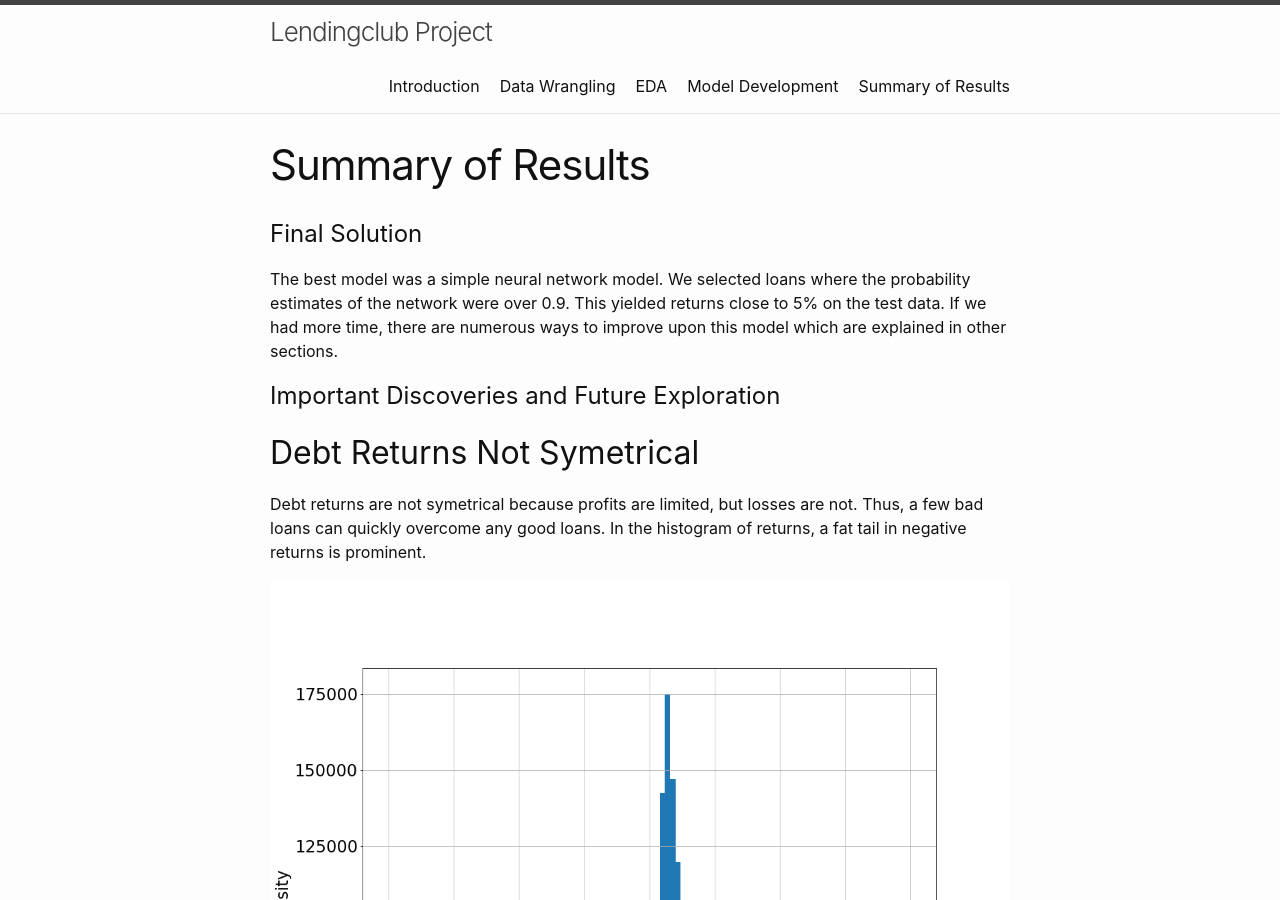
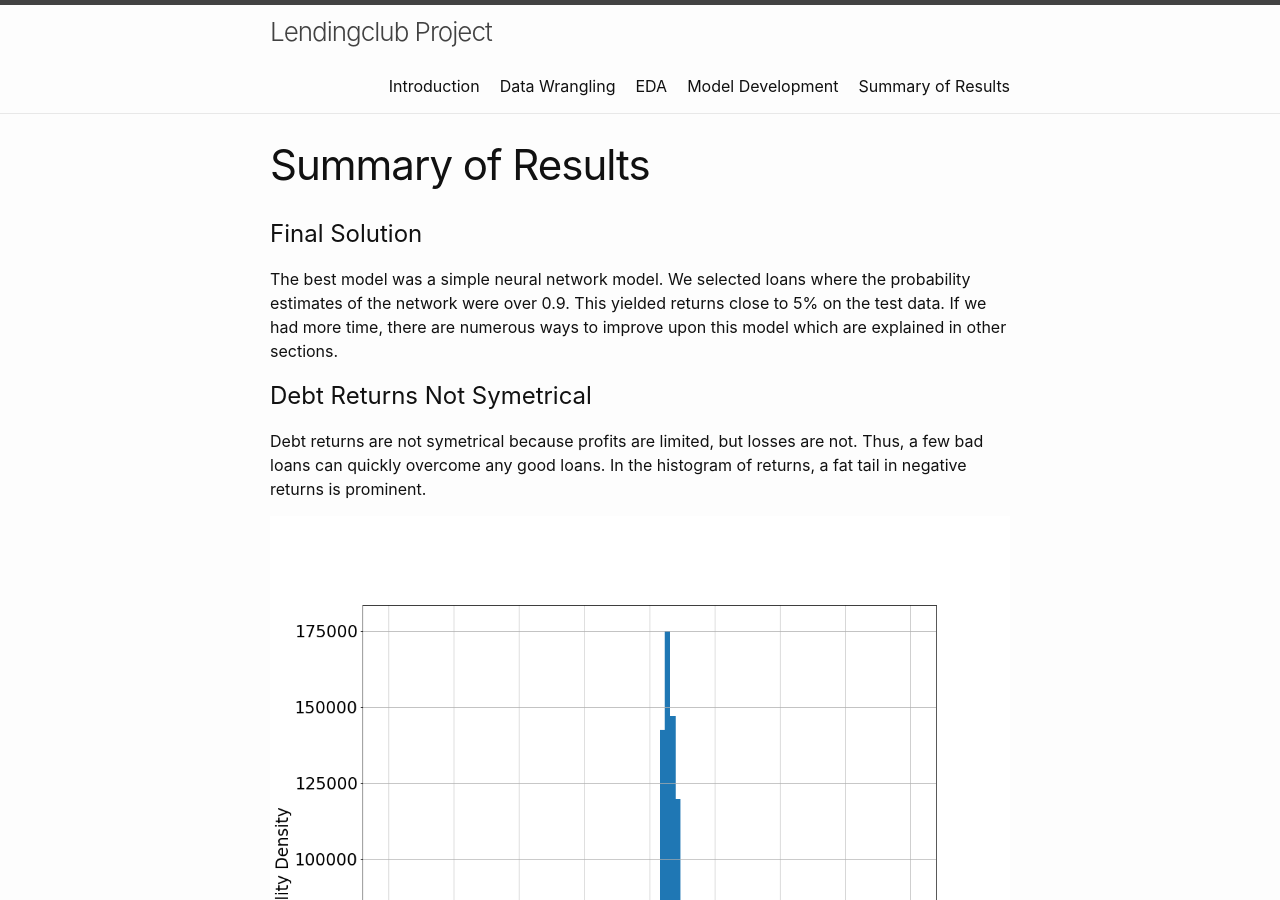
Before and after one commit to junparkh/LendingClub, a Jekyll site: the page built from menu4.md, in a window 1280 px wide and 900 px high. Built offline with Jekyll 4.4.1, drawn with Linux system fonts in a browser that asks for light colours.

Commit message:
fix headers

```diff
--- a/menu4.md
+++ b/menu4.md
@@ -8,9 +8,7 @@
 
 The best model was a simple neural network model. We selected loans where the probability estimates of the network were over 0.9. This yielded returns close to 5% on the test data. If we had more time, there are numerous ways to improve upon this model which are explained in other sections.
 
-# Important Discoveries and Future Exploration
-
-## Debt Returns Not Symetrical
+# Debt Returns Not Symetrical
 
 Debt returns are not symetrical because profits are limited, but losses are not. Thus, a few bad loans can quickly overcome any good loans. In the histogram of returns, a fat tail in negative returns is prominent.
 
@@ -20,10 +18,10 @@
 
 We created numerous simmple models to predict superlative loans. Of these, the best model was a neural network model that selected loans where the probability estimates were over 0.9. This yielded returns close to 5% on the test data. This is quite a bit above average and also above the US Treasury baseline.
 
-## Accuracy not a good measure
+# Accuracy not a good measure
 
 If given more time, we would have explored different models that optimize for things other than accuracy. Accuracy is not a good measure because a few bad loans can quickly wipe out any profits. Thus, even at 99% accuracy for predicting reliably good loans, you might still lose money. We could have created models that optimize on expected return. In addition, our choice of APR as our outcome variable may not have been ideal. A measure that further penalizes bad loans may work better.
 
-## Validation and Hyperparameter Optimization
+# Validation and Hyperparameter Optimization
 
 Although some models were promising and worth futher investigation, we did not have the time to tune for hyperparameters (using separate tuning data set). In addition, we did not perfom cross-validation to ensure our models are consistent. For the neural network, it would be helpful to explore different architectures.
```
